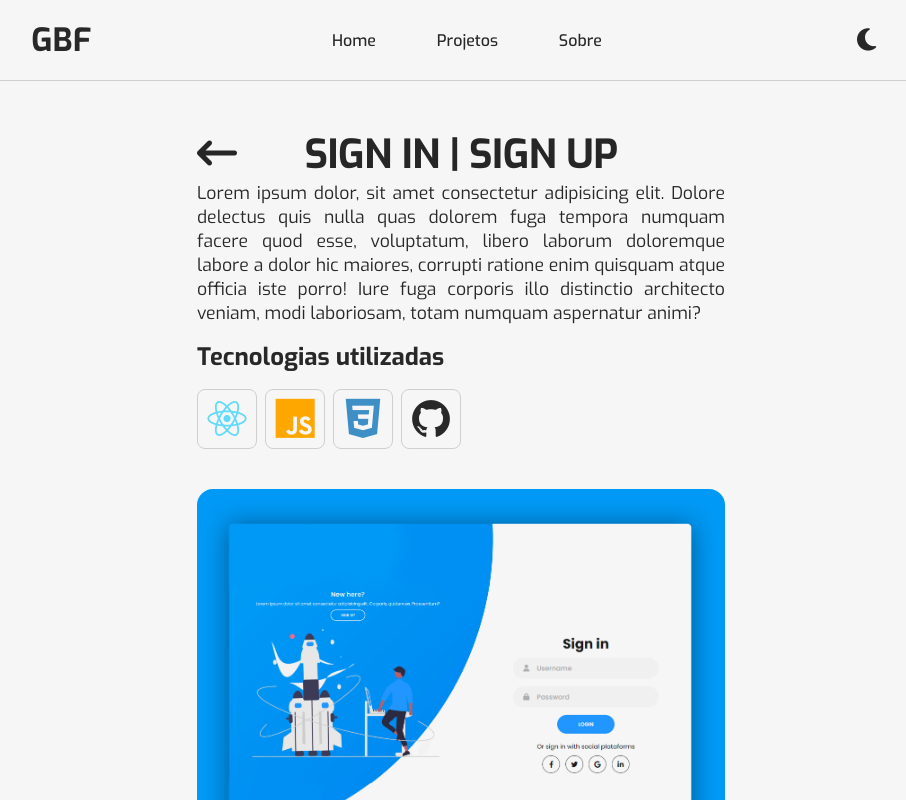
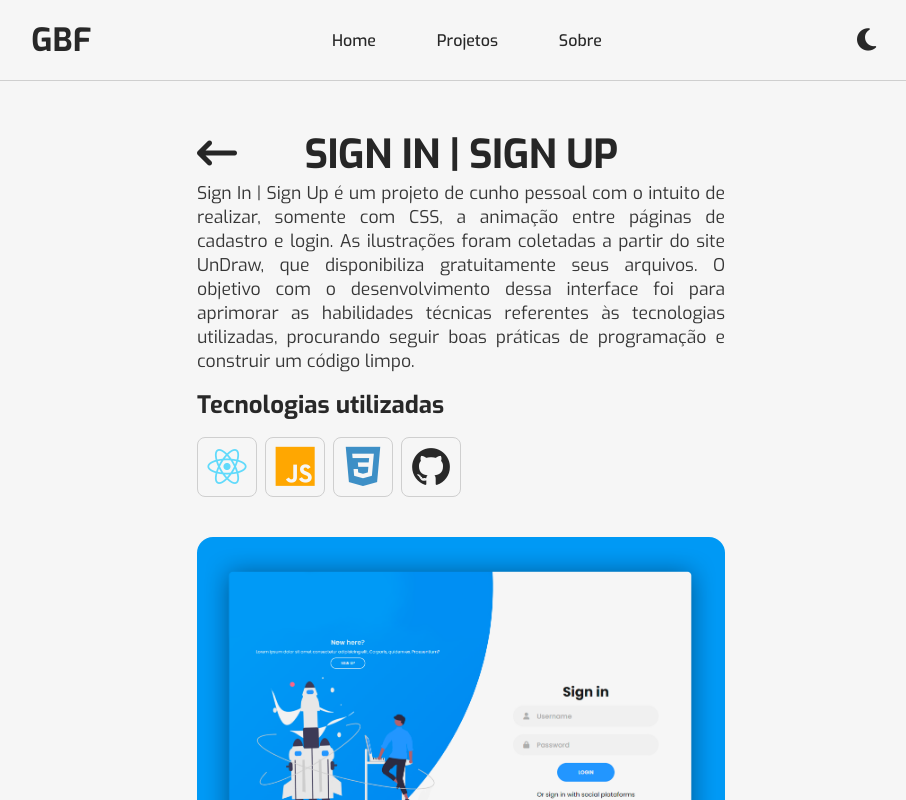
Before and after one commit to guibrbs/Portfolio-OLD, a React (Vite) app: page /projetos/SignIn in a window 1280 px wide. Shown: the top 800 px of the page, without its empty margins (179-1085 px from the left). Built offline with nearby package versions, Linux system fonts and the light colour scheme.

Commit message:
:rocket: Adding description for each project and changing the color

```diff
--- a/src/pages/Projects_Page/individual_projects.tsx
+++ b/src/pages/Projects_Page/individual_projects.tsx
@@ -14,9 +14,10 @@ export default function IndividualProjects() {
   const individual_projects: Individual_projects = [
     {
       title: "INDICAA",
-      description: "Lorem ipsum dolor, sit amet consectetur adipisicing elit. Dolore delectus quis nulla quas dolorem fuga tempora numquam facere quod esse, \
-      voluptatum, libero laborum doloremque labore a dolor hic maiores, corrupti ratione enim quisquam atque officia iste porro! Iure fuga corporis illo distinctio architecto veniam,\
-      modi laboriosam, totam numquam aspernatur animi?",
+      description: "INDICAA é um projeto desenvolvido por alunos da matéria de Métodos de Desenvolvimento de Software da Universidade de Brasília - UnB com o objetivo \
+      de facilitar o acesso às informações apresentadas pelo site acadêmico SIGAA. É um projeto que visa a busca e a disponibilização \
+      visual de informações acadêmicas relevantes aos coordenadores da Universidade de Brasília - UnB, e também, possibilitar a pesquisa e a filtragem de dados por \
+      meio da interface do Metabase.",
       tech:
         <>
           <i className="devicon-heroku-original colored" title="Heroku"></i>
@@ -33,9 +34,9 @@ export default function IndividualProjects() {
     },
     {
       title: "Sign In | Sign Up",
-      description: "Lorem ipsum dolor, sit amet consectetur adipisicing elit. Dolore delectus quis nulla quas dolorem fuga tempora numquam facere quod esse, \
-      voluptatum, libero laborum doloremque labore a dolor hic maiores, corrupti ratione enim quisquam atque officia iste porro! Iure fuga corporis illo distinctio architecto veniam,\
-      modi laboriosam, totam numquam aspernatur animi?",
+      description: "Sign In | Sign Up é um projeto de cunho pessoal com o intuito de realizar, somente com CSS, a animação entre páginas de cadastro e login. As ilustrações \
+      foram coletadas a partir do site UnDraw, que disponibiliza gratuitamente seus arquivos. O objetivo com o desenvolvimento dessa interface foi para aprimorar as habilidades técnicas \
+      referentes às tecnologias utilizadas, procurando seguir boas práticas de programação e construir um código limpo.",
       tech:
         <>
           <i className="devicon-react-original colored" title="React"></i>
@@ -49,9 +50,9 @@ export default function IndividualProjects() {
     },
     {
       title: "Landing Page",
-      description: "Lorem ipsum dolor, sit amet consectetur adipisicing elit. Dolore delectus quis nulla quas dolorem fuga tempora numquam facere quod esse, \
-      voluptatum, libero laborum doloremque labore a dolor hic maiores, corrupti ratione enim quisquam atque officia iste porro! Iure fuga corporis illo distinctio architecto veniam,\
-      modi laboriosam, totam numquam aspernatur animi?",
+      description: "Landing Page é um projeto de cunho pessoal, seguido através de um guia no youtube e tem o intuito de desenvolver uma página totalmente responsiva, com animações \
+      e um efeito de Dark e Light mode incrível. O objetivo com o desenvolvimento dessa página foi para ter conhecimento sobre responsividade conforme a elaboração do projeto, \
+      além de aprender a realizar a troca para o modo noturno, no qual o mesmo mecanismo de troca foi utilizado neste portfólio.",
       tech:
         <>
           <i className="devicon-react-original colored" title="React"></i>
@@ -66,9 +67,9 @@ export default function IndividualProjects() {
     },
     {
       title: "Clone Netflix",
-      description: "Lorem ipsum dolor, sit amet consectetur adipisicing elit. Dolore delectus quis nulla quas dolorem fuga tempora numquam facere quod esse, \
-      voluptatum, libero laborum doloremque labore a dolor hic maiores, corrupti ratione enim quisquam atque officia iste porro! Iure fuga corporis illo distinctio architecto veniam,\
-      modi laboriosam, totam numquam aspernatur animi?",
+      description: "Esse projeto foi o primeiro onde eu tive contato com ReactJs através de uma live realizada no canal Bonieky Lacerda, no qual envolve o desenvolvimento \
+      de uma aplicação do zero, clonando visualmente a interface da Netflix. As informações utilizadas como séries em destaque, filtro por categoria, banner de séries/filmes \
+      foram coletadas através da API TMDB, contudo vale ressaltar que não são inclusos os catálogos disponibilizados oficialmente pela Netflix.",
       tech:
         <>
           <i className="devicon-react-original colored" title="React"></i>
@@ -84,9 +85,9 @@ export default function IndividualProjects() {
     },
     {
       title: "Interactive Rating",
-      description: "Lorem ipsum dolor, sit amet consectetur adipisicing elit. Dolore delectus quis nulla quas dolorem fuga tempora numquam facere quod esse, \
-      voluptatum, libero laborum doloremque labore a dolor hic maiores, corrupti ratione enim quisquam atque officia iste porro! Iure fuga corporis illo distinctio architecto veniam,\
-      modi laboriosam, totam numquam aspernatur animi?",
+      description: "Esse projeto foi um desafio disponbilizado pela plataforma Frontend Mentor, cujo desafio é desenvolver esse componente de classificação interativo e tentar \
+      se aproximar o mais possível com as imagens disponbilizadas. Meu objetivo ao desenvolver foi me desafiar ao tentar implementar uma aplicação básica do zero, sem ajuda nenhuma \
+      e com alguns conhecimentos prévios das técnologias utilizadas.",
       tech:
         <>
           <i className="devicon-javascript-plain colored" title="Javascript" style={{color: "#FFA701"}}></i>
@@ -100,9 +101,9 @@ export default function IndividualProjects() {
     },
     {
       title: "Covid-19 Tracker",
-      description: "Lorem ipsum dolor, sit amet consectetur adipisicing elit. Dolore delectus quis nulla quas dolorem fuga tempora numquam facere quod esse, \
-      voluptatum, libero laborum doloremque labore a dolor hic maiores, corrupti ratione enim quisquam atque officia iste porro! Iure fuga corporis illo distinctio architecto veniam,\
-      modi laboriosam, totam numquam aspernatur animi?",
+      description: "Com o estouro da pandemia de COVID-19, achei interessante a realização de gráficos que dispobilizase as informações de casos de COVID sobre os casos de óbito \
+      por todo o mundo, ou seja, as regiões mais influentes estão inclusas, e todos os dados foram coletados através de uma API (dados não estão mais sendo atualizados). \
+      O objetivo com o desenvolvimento desse projeto foi aprender a coletar dados de API e representar graficamente.",
       tech:
         <>
           <i className="devicon-react-original colored" title="React"></i>
--- a/src/pages/Projects_Page/styles.css
+++ b/src/pages/Projects_Page/styles.css
@@ -72,7 +72,7 @@
 .content-ip {
   font-size: 1.1rem;
   line-height: 1.5rem;
-  color: var(--primary-color);
+  color: var(--primary-color-darker);
   text-align: justify;
 }
 
```
